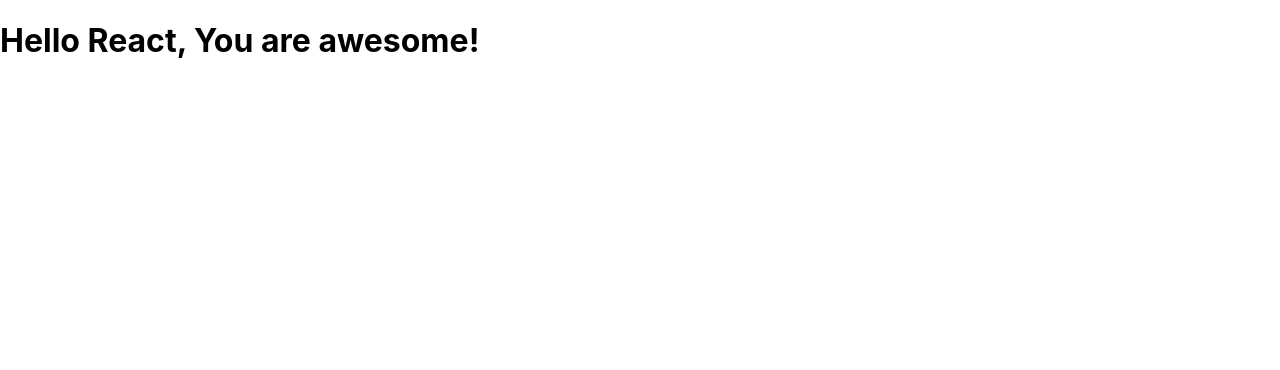
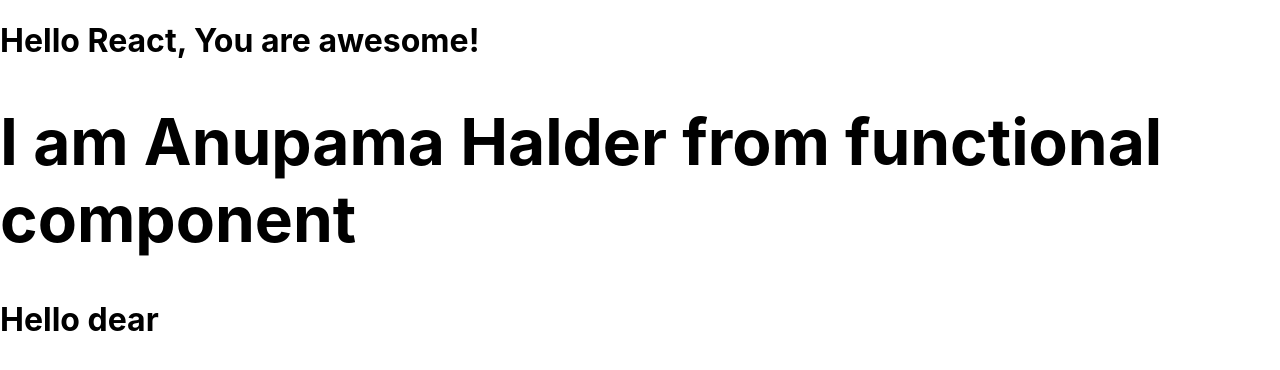
Before and after one commit to anupamahalder/react-learning, a React app: page / in a window 1280 px wide. Shown: the top 370 px of the page. Built offline with nearby package versions, Linux system fonts and the light colour scheme.

Commit message:
Using object of attributes and spread it to an element and storing jsx into a varible and then use it indise {} braces

```diff
--- a/src/components/App.jsx
+++ b/src/components/App.jsx
@@ -4,8 +4,31 @@
 class App extends Component{
     // render method should return something(jsx) jsx means html code in javascript
     render(){
-        return <h1>Hello React, You are awesome!</h1>
+        //we can make an object of attributes then spread it to its required place
+        const obj = {
+            title : 'My dream',
+            id: 'anu1'
+        }
+        const name = "Anupama Halder";
+        // storing the jsx into a variable
+        const bio = <div>
+            <h1>I am {name} from functional component</h1>
+            <p>Hello dear</p>
+        </div>
+        return <h1 {...obj}>Hello React, You are awesome! {bio}</h1>
     }
 }
 //we have to export any component deafultly
 export default App;
+
+//Functional component
+function myFunctionalComponent(){
+    const name = "Anupama Halder"
+    return <h1>I am {name} from functional component</h1>
+}
+//Using arrow function we can create functional component
+const AnotherFunctionalComponent=()=>{
+    return <h1>I am from another functional component</h1>
+}
+
+// <></> this is known as react fragment
```
Also changed, not shown: 1 other file (tests, documents, lock files or other folders).
